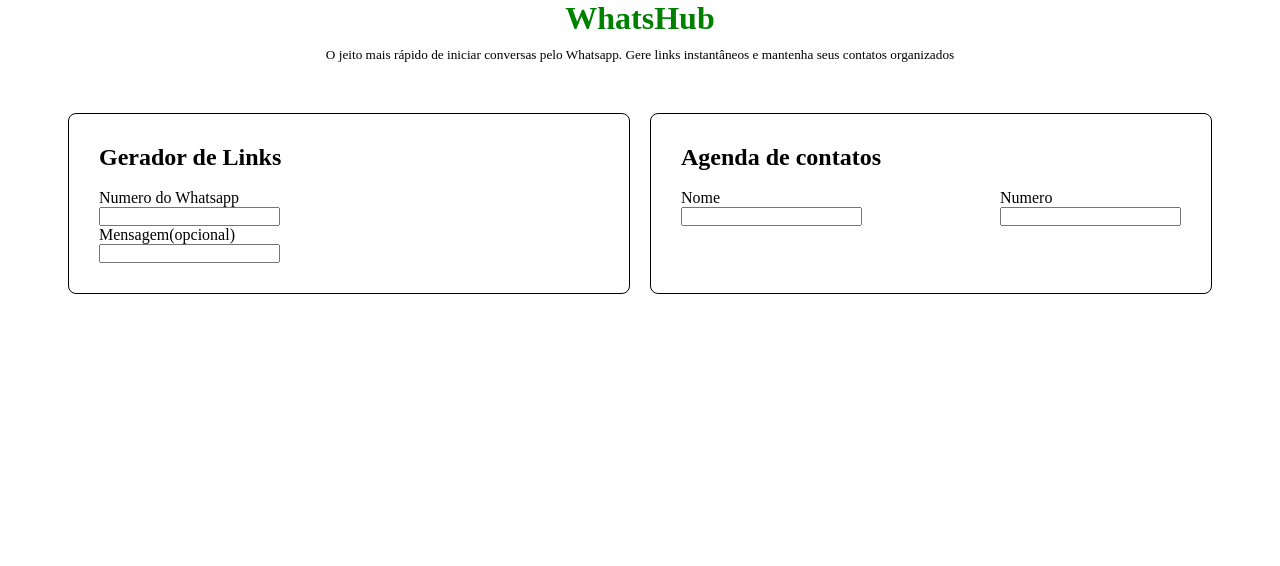
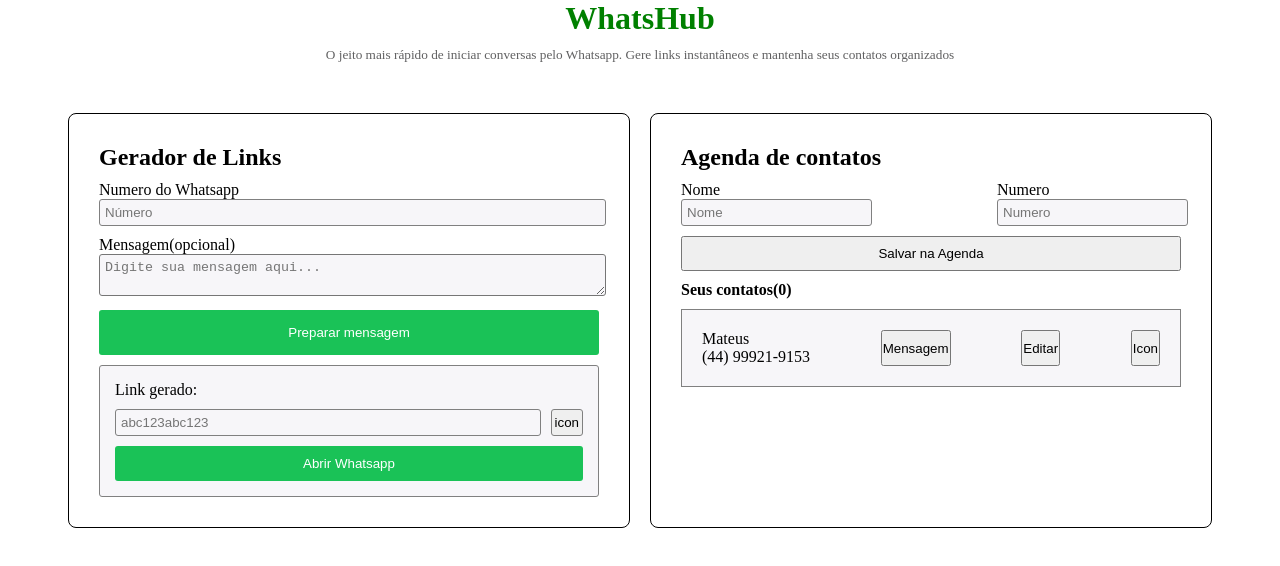
Before and after one commit to All4mn/WhatsHubDW2, a React (Vite) app: page / in a window 1280 px wide. Shown: the top 566 px of the page. Built offline with nearby package versions, Linux system fonts and the light colour scheme.

Commit message:
html e um pouco do css pronto

```diff
--- a/src/components/Cabecalho.module.css
+++ b/src/components/Cabecalho.module.css
@@ -12,4 +12,5 @@
     display: flex;
     flex-direction: column;
     gap: 10px;
+    color:#606061
 }
--- a/src/components/Secao.jsx
+++ b/src/components/Secao.jsx
@@ -4,30 +4,63 @@ export default function Secao() {
   return (
     <>
       <div className={styles.container}>
-        <div className={styles.gerador}>
+        <section className={styles.gerador}>
           <h2 className={styles.titulo}>Gerador de Links</h2>
 
-          <section>
+          <div>
             <p>Numero do Whatsapp</p>
-            <input type="text" />
+            <input type="text" placeholder="Número" />
+          </div>
+          <div>
             <p>Mensagem(opcional)</p>
-            <input type="text" name="" id="" />
+            <textarea
+              name=""
+              id=""
+              placeholder="Digite sua mensagem aqui..."
+            ></textarea>
+          </div>
+          <button className={styles.enviar}>Preparar mensagem</button>
+
+
+          <section className={styles.link_container}>
+            <p>Link gerado:</p>
+            <div className={styles.final_link}>
+            <input type="text" placeholder="abc123abc123"/>
+            <button className={styles.copiar}>icon</button>
+            </div>
+            <button className={styles.abrir_whatsapp}>Abrir Whatsapp</button>
+
           </section>
-        </div>
+        </section>
 
         <div className={styles.gerador}>
           <h2 className={styles.titulo}>Agenda de contatos</h2>
 
           <section className={styles.agenda_container}>
+
             <div>
               <p>Nome</p>
-              <input type="text" />
+              <input type="text" placeholder="Nome" />
             </div>
             <div>
               <p>Numero</p>
-              <input type="text" />
+              <input type="text" placeholder="Numero" />
             </div>
+
           </section>
+            <button className={styles.salvar_na_agenda}>Salvar na Agenda</button>
+
+            <h4>Seus contatos(0)</h4>
+
+            <section className={styles.contatos}>
+                <div>
+                    <p>Mateus</p>
+                    <p>(44) 99921-9153</p>
+                </div>
+                <button>Mensagem</button>
+                <button>Editar</button>
+                <button>Icon</button>
+            </section>
         </div>
       </div>
     </>
--- a/src/components/Secao.module.css
+++ b/src/components/Secao.module.css
@@ -7,18 +7,81 @@
 }
 
 .gerador{
-    padding: 30px;
-    border: 1px solid black;
+    display: flex;
+    flex-direction: column;
+    gap: 0.625rem;
+    padding: 1.875rem;
+    border: 1px solid rgb(0, 0, 0);
     border-radius: .5rem;
     width: 500px;
-}
+        input{
+            padding:5px 0px 5px 5px;
+            border-radius: 3px;
+            border-style:solid;
+            width: 100%;
+            background-color: #f7f6f9;
+            border: 1px solid gray;
+        }
 
-
-.titulo{
-    margin-bottom: 1.125rem;
+        textarea{
+            padding: 5px 0px 5px 5px;
+            border-radius: 3px;
+            border-style: solid;
+            width: 100%;
+            background-color: #f7f6f9;
+        }
 }
 
 .agenda_container{
     display: flex;
     justify-content: space-between;
 }
+
+.enviar{
+    background-color: #1ac257;
+    border-radius: 3px;
+    padding: 15px;
+    width: 100%;
+    color: white;
+    border-style: none;
+}
+
+.link_container{
+    border: 1px solid gray;
+    background-color:#f7f6f9 ;
+    padding: .9375rem;
+    border-radius: 3px;
+    display: flex;
+    flex-direction: column;
+    gap: 10px;
+    .copiar{
+        padding: 3px;
+        border-radius: 3px;
+        border: 1px solid gray;
+    }
+}
+
+.final_link{
+    display: flex;
+    gap: 10px;
+}
+
+.abrir_whatsapp{
+    background-color: #1ac257;
+    color: white;
+    border-style: none;
+    padding: 10px;
+    border-radius: 3px;
+}
+
+.salvar_na_agenda{
+    padding: 0.5rem;
+
+}
+.contatos{
+    padding: 20px;
+    background-color: #f7f6f9;
+    border:1px solid gray;
+    display: flex;
+    justify-content: space-between;
+}
```
